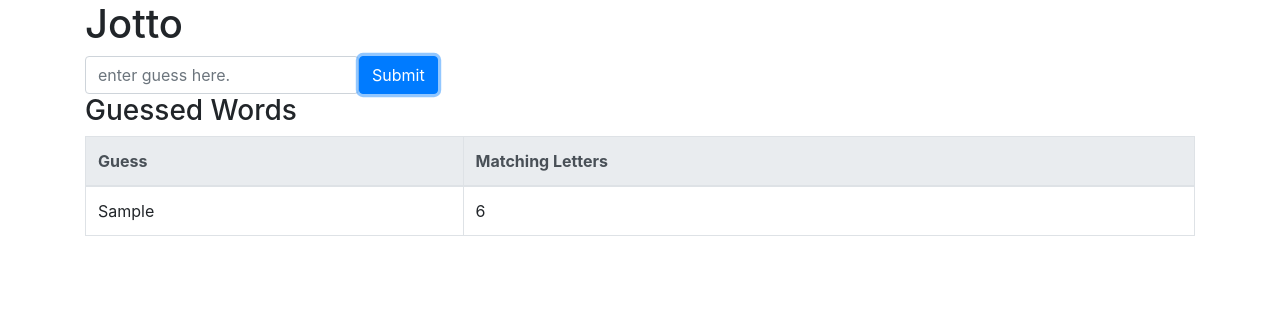
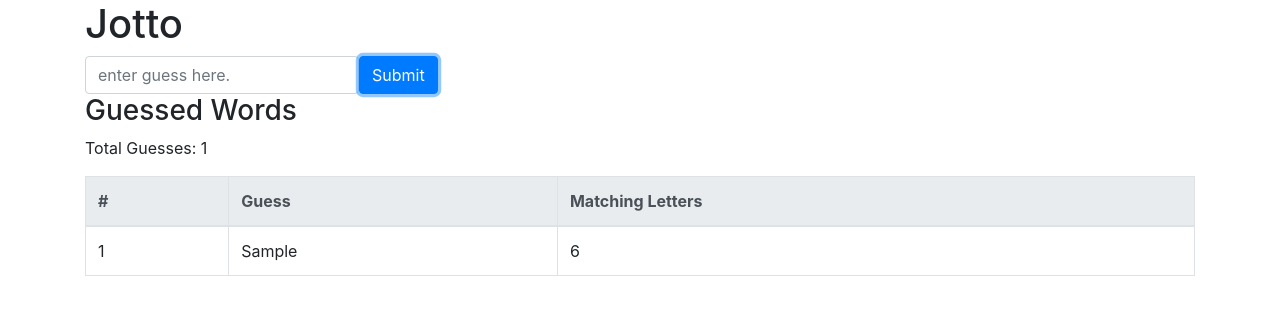
Before and after one commit to wiwimouse/jotto-react, a React (Create React App) app: page / in a window 1280 px wide. Both pictures are taken after typing "Sample" into the empty fields and a click on the button "Submit". Shown: the top 314 px of the page. Built offline with nearby package versions, Linux system fonts and the light colour scheme.

Commit message:
GuessedWords component add total count, table index and theirs test

```diff
--- a/src/GuessedWords.js
+++ b/src/GuessedWords.js
@@ -9,9 +9,11 @@ const GuessedWords = ({ guessedWords }) => {
       ) : (
         <div data-test="elm-guessed-words">
           <h3>Guessed Words</h3>
+          <p data-test="elm-guessed-word-count">Total Guesses: {guessedWords.length}</p>
           <table className="table table-bordered">
             <thead className="thead-light">
               <tr>
+                <th>#</th>
                 <th>Guess</th>
                 <th>Matching Letters</th>
               </tr>
@@ -19,6 +21,7 @@ const GuessedWords = ({ guessedWords }) => {
             <tbody>
               {guessedWords.map((word, idx) => (
                 <tr key={idx} data-test="elm-guessed-word">
+                  <td>{idx + 1}</td>
                   <td>{word.guessedWord}</td>
                   <td>{word.letterMatchCount}</td>
                 </tr>
```
Also changed, not shown: 1 other file (tests, documents, lock files or other folders).
